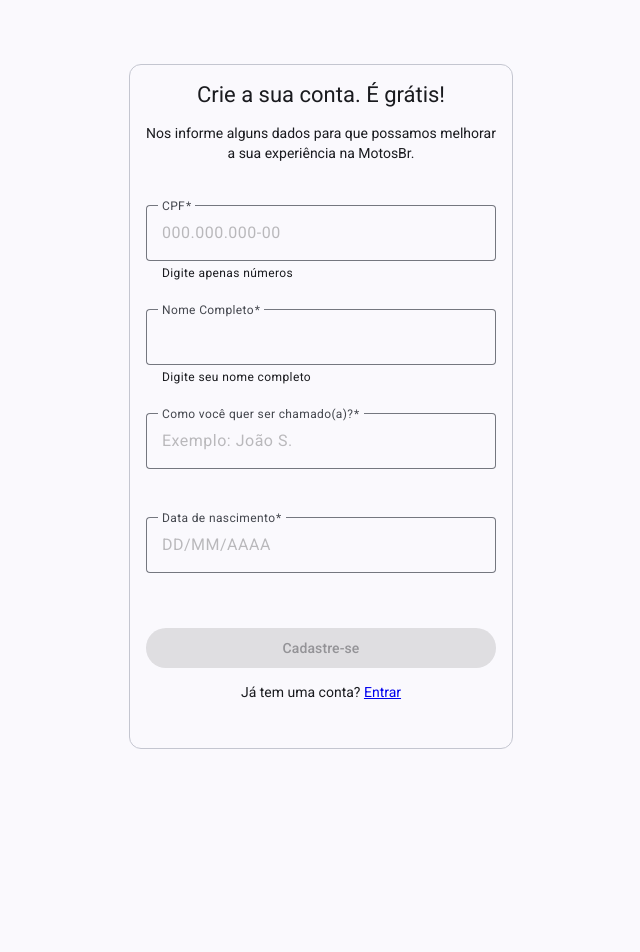
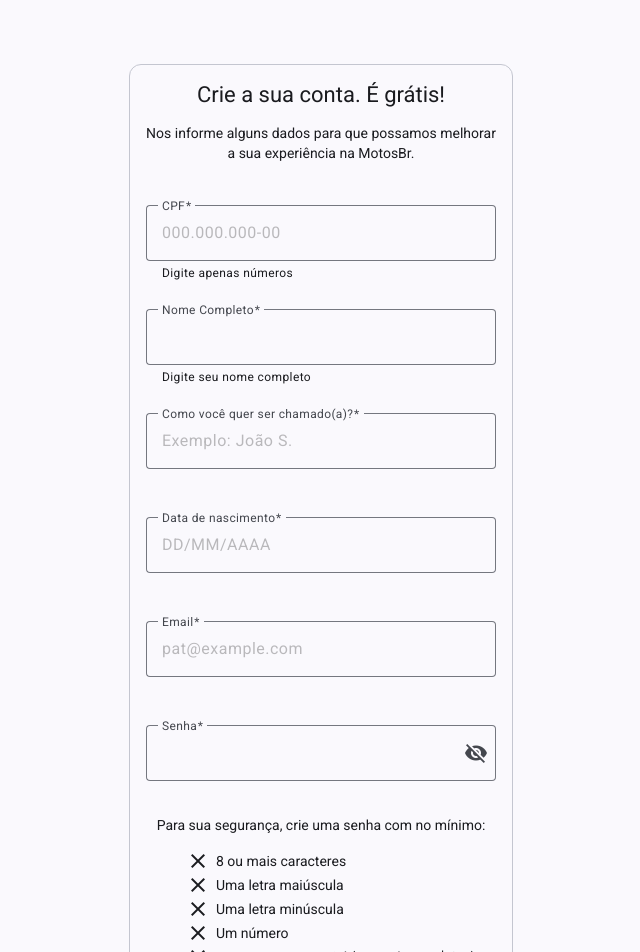
Before and after one commit to JDanielMonteiro/LojaFrontEnd, an Angular app in the folder Loja/: page /cadastro in a window 1280 px wide. Shown: the top 952 px of the page, without its empty margins (319-959 px from the left). Before the commit the page ends 813 px from the top, so only its background shows below. Built offline with nearby package versions, Linux system fonts and the light colour scheme.

Commit message:
- Adicionando ipunt senha e suas regras - Refatorando código

```diff
--- a/Loja/src/app/cadastro/cadastro.css
+++ b/Loja/src/app/cadastro/cadastro.css
@@ -41,6 +41,25 @@ input::placeholder {
   color: rgba(0, 0, 0, 0.26) !important;
 }
 
+.senhaErro ul{
+  list-style-type: none;
+  text-align: left;
+}
+
+li {
+  display: flex;
+  align-items: center;
+  gap: 6px;
+}
+
+span.senha-sem-erro{
+  color: green;
+}
+
+
+mat-icon.senha-sem-erro{
+  color: green;
+}
 
 
 .card-footer {
--- a/Loja/src/app/cadastro/cadastro.html
+++ b/Loja/src/app/cadastro/cadastro.html
@@ -14,9 +14,8 @@
                     placeholder="000.000.000-00"
                     maxlength="14"
                     formControlName="cpf"
-                    (blur)="updateErrorMessageCpf()"
+                    (blur)="updateErrorMessage()"
                     (input)="mascaraCpfHtml()"
-                    (input) = "validarCpf()"
                     required
                 />
                 <mat-error *ngIf="form.get('cpf')?.invalid && form.get('cpf')?.touched">
@@ -30,8 +29,7 @@
                 <mat-label>Nome Completo</mat-label>
                 <input id = "InputNome" matInput
                     formControlName="nomeCompleto"
-                    (blur)="updateErrorMessageNome()"
-                    (input) = "validarNomeCompleto()"
+                    (blur)="updateErrorMessage()"
                     required
                 />
                 <mat-error *ngIf="form.get('nomeCompleto')?.invalid && form.get('nomeCompleto')?.touched">
@@ -60,7 +58,7 @@
                     placeholder="DD/MM/AAAA"
                     maxlength="10"
                     (input)="aplicarMascaraData($event)"
-                    (blur)="isDataValida($event.target.value)"
+                    (blur)="updateErrorMessage()"
                 />
                 <!--$event pega os dados da tag HTML e passa como parametro para a função no TS. -->
 
@@ -68,6 +66,97 @@
                     {{ errorMessageDataNascimento() }}
                 </mat-error>
             </mat-form-field>
+            <mat-form-field class="full-width" appearance= "outline" floatLabel="always">
+                    <mat-label>Email</mat-label>
+                    <input class = "caixa-email"
+                    matInput
+                    placeholder="pat@example.com"
+                    formControlName="email"
+                    (blur)="updateErrorMessage()"
+                    required
+                    />
+                <mat-error *ngIf="form.get('email')?.invalid && form.get('email')?.touched">
+                    {{ errorMessageEmail() }}
+                </mat-error>
+            </mat-form-field>
+            <mat-form-field class="full-width" appearance="outline" floatLabel="always">
+                <mat-label>Senha</mat-label>
+                <input id = "InputSenha" matInput [type]="hide() ? 'password' : 'text'"
+                    required
+                    formControlName="senha"
+                    minlength="8"
+                    maxlength="50"
+                />
+                <button
+                matIconButton
+                matSuffix
+                (click)="clickEvent($event)"
+                [attr.aria-label]="'Hide password'"
+                [attr.aria-pressed]="hide()"
+                type="button"
+                >
+
+                <mat-icon>{{hide() ? 'visibility_off' : 'visibility'}}</mat-icon>
+                </button>
+                <!--$event pega os dados da tag HTML e passa como parametro para a função no TS. -->
+                <mat-error *ngIf="!form.get('senha')?.valid && form.get('senha')?.touched">
+                    {{ errorMessageSenha() }}
+                </mat-error>
+            </mat-form-field>
+            <div class = "senhaErro">
+                <p>Para sua segurança, crie uma senha com no mínimo:</p>
+                <ul>
+                    <!-- <li *ngFor="let i of errorMessageSenha">
+                        {{ i }}
+                    </li> -->
+                    <li>
+                        @if (form.get('senha')?.value?.length >= 8) {
+                            <mat-icon class="senha-sem-erro" fontIcon="check_circle"></mat-icon>
+                            <span class="senha-sem-erro">8 ou mais caracteres</span>
+                        } @else {
+                            <mat-icon class="senha-com-erro" fontIcon="close"></mat-icon>
+                            <span class="senha-com-erro">8 ou mais caracteres</span>
+                        }
+                    </li>
+                    <li>
+                         @if (form.get('senha')?.hasError('semLetraMaiuscula') || !form.get('senha')?.value ) {
+                            <mat-icon class="senha-com-erro" fontIcon="close"></mat-icon>
+                            <span class="senha-com-erro">Uma letra maiúscula</span>
+                        } @else{
+                             <mat-icon class="senha-sem-erro" fontIcon="check_circle"></mat-icon>
+                            <span class="senha-sem-erro">Uma letra maiúscula</span>
+                        }
+                    </li>
+
+                    <li>
+                        @if (form.get('senha')?.hasError('semLetraMinuscula') || !form.get('senha')?.value ) {
+                            <mat-icon class="senha-com-erro" fontIcon="close"></mat-icon>
+                            <span class="senha-com-erro">Uma letra minúscula</span>
+                        } @else{
+                             <mat-icon class="senha-sem-erro" fontIcon="check_circle"></mat-icon>
+                            <span class="senha-sem-erro">Uma letra minúscula</span>
+                        }
+                    </li>
+                    <li>
+                        @if (form.get('senha')?.hasError('semNumero') || !form.get('senha')?.value ) {
+                            <mat-icon class="senha-com-erro" fontIcon="close"></mat-icon>
+                            <span class="senha-com-erro">Um número</span>
+                        } @else{
+                             <mat-icon class="senha-sem-erro" fontIcon="check_circle"></mat-icon>
+                            <span class="senha-sem-erro">Um número</span>
+                        }
+                    </li>
+                    <li>
+                        @if (form.get('senha')?.hasError('semCaracterEspecial') || !form.get('senha')?.value ) {
+                            <mat-icon class="senha-com-erro" fontIcon="close"></mat-icon>
+                            <span class="senha-com-erro">Um caracter especial (exemplo: @ ! $ & #)</span>
+                        } @else{
+                             <mat-icon class="senha-sem-erro" fontIcon="check_circle"></mat-icon>
+                            <span class="senha-sem-erro">Um caracter especial (exemplo: @ ! $ & #)</span>
+                        }
+                    </li>
+                </ul>
+            </div>
             <button class = "acessar" type ="submit" matButton="filled" [disabled] = "form.invalid">Cadastre-se</button>
             </form>
         </div>
--- a/Loja/src/app/cadastro/cadastro.ts
+++ b/Loja/src/app/cadastro/cadastro.ts
@@ -3,7 +3,7 @@ import {MatCardModule} from '@angular/material/card';
 import {MatChipsModule} from '@angular/material/chips';
 import {ChangeDetectionStrategy, Component, signal, inject} from '@angular/core';
 import {takeUntilDestroyed} from '@angular/core/rxjs-interop';
-import {FormBuilder, FormControl, FormGroup, FormsModule, ReactiveFormsModule, Validators} from '@angular/forms';
+import {AbstractControl, FormBuilder, FormControl, FormGroup, FormsModule, ReactiveFormsModule, Validators} from '@angular/forms';
 import {MatFormFieldModule} from '@angular/material/form-field';
 import {MatInputModule} from '@angular/material/input';
 import {merge} from 'rxjs';
@@ -33,14 +33,22 @@ export class Cadastro {
     form: FormGroup;
     private _snackBar = inject(MatSnackBar);
     errorMessageDataNascimento = signal('');
+    errorMessageEmail= signal('');
+    hide = signal(true);
+    errorMessageSenha = signal('Esta senha não atende aos requisitos mínimos.');
 
 
   constructor(private fb: FormBuilder) {
       this.form = this.fb.group({
-        cpf: ['', Validators.required],
-        nomeCompleto: ['', Validators.required],
+        cpf: ['', [Validators.required, Validators.pattern(/^[0-9.-]*$/), this.validaCpf]],
+        nomeCompleto: ['', [Validators.required, this.validaNomeCompleto]],
         nomePublico:  ['', Validators.required],
-        dataNascimento: ['', Validators.required],
+        dataNascimento: ['', [Validators.required, this.validaDataValida]],
+        email: ['', [Validators.required, Validators.email]],
+        senha: ['', [Validators.required,Validators.minLength(8),
+          this.validaSenhaMaiuscula, this.validaSenhaMinuscula,
+          this.validaSenhaPossuiCaracterEspecial, this.validaSenhaPossuiNumero
+        ]]
       });
     }
 
@@ -61,28 +69,27 @@ export class Cadastro {
     })
   }
 
-
-  contemLetra(texto: string): boolean {
+  private contemLetra(texto: string): boolean {
     const regex = /\p{L}/u;
     return regex.test(texto);
   }
 
-  validarCpf() {
-    let x = document.getElementById("Inputcpf") as HTMLInputElement;
-    var cpf = x.value;
-    cpf = cpf.replace(/[^\d]+/g,''); // Remove caracteres não numéricos
-      //console.log(cpf);
-    // Verifica se tem 11 dígitos ou se é uma sequência de repetidos
-    if (cpf.length !== 11 || /^(\d)\1+$/.test(cpf)) {
-      this.form.get("cpf")?.setErrors({erroTamanho : true})  // quando é um objeto : sifnifica recebe
-      //console.log(this.form.invalid);
-      this.updateErrorMessageCpf();
-      this.form.markAsPristine();
-      return;
-    } else{
-        this.form.get("cpf")?.setErrors(null);
+  private validaCpf(control: AbstractControl) {
+    let cpf = control.value;
+
+    if (!cpf) return null;
+
+    const errors: any = {};
+
+    cpf = cpf.replace(/[^\d]+/g,'');
+
+
+    if(cpf.length !== 11 || /^(\d)\1+$/.test(cpf)){
+        errors['erroTamanho'] = true;
+    }else{
+       delete errors['erroTamanho'];
     }
-       // Cálculo dos dígitos verificadores
+
     let calculoCpfValido = true;
     for (let t = 9; t < 11; t++) {
         let soma = 0;
@@ -94,66 +101,64 @@ export class Cadastro {
         if (digito !== parseInt(cpf[t])) calculoCpfValido = false;
     }
     if(calculoCpfValido == false){
-      this.form.get("cpf")?.setErrors({erroDigitosAleatorios : true})  // quando é um objeto : sifnifica recebe
-      this.updateErrorMessageCpf();
-    } else{
-        this.form.get("cpf")?.setErrors(null);
+      errors['erroDigitosAleatorios'] = true;
+    }else{
+       delete errors['erroDigitosAleatorios'];
+    }
+    return Object.keys(errors).length ? errors : null;
   }
 
-  }
+  private validaNomeCompleto(control:AbstractControl) {    //Valida se um nome completo é válido. //  Regras: Apenas letras/espaços/hífens, min. 3 caracteres, pelo menos duas palavras.
+    var nome =control.value;
 
-   updateErrorMessageCpf() {
-    if (this.form.get('cpf')?.hasError('required')) {
-      this.errorMessageCpf.set('Campo obrigatório. Informe um CPF válido.');
-    } else if(this.form.get('cpf')?.hasError('erroTamanho')){
-       this.errorMessageCpf.set('cpf incompleto ou numeros repetidos.');
-    } else if(this.form.get('cpf')?.hasError('erroDigitosAleatorios')){
-       this.errorMessageCpf.set('Numeros Aleatorios Digitados.');
-    }
-    else {
-      this.errorMessageCpf.set('');
-    }
-  }
+    if (!nome) return null;
 
-  openSnackBar(mensage : string) {
-    this._snackBar.open(mensage, 'Fechar', {
-      horizontalPosition: "right",  // , é pq é um objeto
-      verticalPosition: "top",
-      duration: 10 * 1000,
-
-    });
-  }
-
-
-  validarNomeCompleto() {    //Valida se um nome completo é válido. //  Regras: Apenas letras/espaços/hífens, min. 3 caracteres, pelo menos duas palavras.
-    let x = document.getElementById("InputNome") as HTMLInputElement;
-    var nome = x.value;
-    if (!nome) return;
+    const errors: any = {};
 
     const nomeLimpo = nome.trim();      // trim(); serve para quebrar uma string. Ex: nesse caso tá quebrando com espaço, e transformando em uma lista de strings.
-
     const regex = /^[a-zA-ZÀ-ÿ\s'-]{3,80}$/;   // Regex: Permite letras, espaços, apóstrofos e hífens.
 
     if(regex.test(nomeLimpo) && nomeLimpo.split(/\s+/).length >= 2){    // Verifica se o regex passa e se há pelo menos um espaço (duas palavras)
-      this.form.get("nomeCompleto")?.setErrors(null);
-      //console.log("passou");
+      delete errors['nomeInvalido'];
     } else {
-        this.form.get("nomeCompleto")?.setErrors({nomeInvalido : true})  // quando é um objeto : sifnifica recebe
-        this. updateErrorMessageNome();
-        this.form.markAsPristine();
-        //console.log("entrou no erro");
-        return;
-    }
+        errors['nomeInvalido'] = true;
     }
 
-  updateErrorMessageNome() {
-    if (this.form.get('nomeCompleto')?.hasError('required')) {
-      this.errorMessageNome.set('Campo obrigatório. Informe um Nome válido.');
-    } else if(this.form.get('nomeCompleto')?.hasError('nomeInvalido')){
-       this.errorMessageNome.set('Nome incompleto.');
+    return Object.keys(errors).length ? errors : null;
+  }
+
+ private validaDataValida(control:AbstractControl) {
+    var dataStr = control.value;
+    // const errors = control.errors || {};
+
+    if (!dataStr) return null;
+
+    const errors: any = {};
+
+    const regex = /^\d{2}\/\d{2}\/\d{4}$/;
+    if (!regex.test(dataStr)){
+      errors['DataIncompleta'] = true;
     } else {
-      this.errorMessageNome.set('');
+      delete errors['DataIncompleta'];
     }
+
+    const [dia, mes, ano] = dataStr.split('/').map(Number);
+    const dataObjeto = new Date(ano, mes - 1, dia);
+    const dataHoje = new Date();
+    // Verifica se o objeto Date corrigiu o valor (ex: 31/02 vira 03/03)
+
+    if(
+      dataObjeto.getFullYear() === ano &&
+      dataObjeto.getMonth() === mes - 1 &&
+      dataObjeto.getDate() === dia &&
+      dataObjeto < dataHoje
+    ){
+      delete errors['dataInvalida'];
+    } else{
+      errors['dataInvalida'] = true;
+    }
+
+    return Object.keys(errors).length ? errors : null;
   }
 
   aplicarMascaraData(event: any) {
@@ -169,49 +174,118 @@ export class Cadastro {
     event.target.value = valor;
   }
 
-  isDataValida(dataStr: string) {       // dataStr é quem recebe o dado que vem do $event do HTML
-    // Valida o formato básico primeiro
-    const regex = /^\d{2}\/\d{2}\/\d{4}$/;
-    if (!regex.test(dataStr)){
-      this.form.get("dataNascimento")?.setErrors({DataIncompleta : true});
-      this.updateErrorMessageDataNascimento();
-      this.form.markAsPristine();
+  updateErrorMessage() {
+    if (this.form.get('cpf')?.hasError('required')) {
+      this.errorMessageCpf.set('Campo obrigatório. Informe um CPF válido.');
+    } else if(this.form.get('cpf')?.hasError('erroTamanho')){
+       this.errorMessageCpf.set('cpf incompleto ou numeros repetidos.');
+    } else if(this.form.get('cpf')?.hasError('erroDigitosAleatorios')){
+       this.errorMessageCpf.set('Numeros Aleatorios Digitados.');
+    }
+    else if(!this.form.get('cpf')?.invalid) {
+      this.errorMessageCpf.set('');
     }
 
-    const [dia, mes, ano] = dataStr.split('/').map(Number);
-    const dataObjeto = new Date(ano, mes - 1, dia);
-    const dataHoje = new Date();
-    // Verifica se o objeto Date corrigiu o valor (ex: 31/02 vira 03/03)
-
-    if(
-      dataObjeto.getFullYear() === ano &&
-      dataObjeto.getMonth() === mes - 1 &&
-      dataObjeto.getDate() === dia &&
-      dataObjeto < dataHoje
-    ){
-
-      this.form.get("dataNascimento")?.setErrors(null);
-      console.log("data valida");
-    } else{
-      this.form.get("dataNascimento")?.setErrors({dataInvalida : true});
-      this.updateErrorMessageDataNascimento();
-      this.form.markAsPristine();   // markAsPristine ELE CHAMA O FORMULARIO E MARCA TUDO QUE ESTIVER ERRADO
-
-    }
+    //nome completo
+    if (this.form.get('nomeCompleto')?.hasError('required')) {
+      this.errorMessageNome.set('Campo obrigatório. Informe um Nome válido.');
+    } else if(this.form.get('nomeCompleto')?.hasError('nomeInvalido')){
+       this.errorMessageNome.set('Nome incompleto.');
+    } else if(!this.form.get('nomeCompleto')?.invalid) {
+      this.errorMessageNome.set('');
     }
 
-  updateErrorMessageDataNascimento(){
+    //data nascimento
     if (this.form.get('dataNascimento')?.hasError('required')) {
       this.errorMessageDataNascimento.set('Campo obrigatório. Informe uma Data válida.');
     } else if(this.form.get('dataNascimento')?.hasError('DataIncompleta')){
        this.errorMessageDataNascimento.set('Data incompleta. Informe uma Data válida.');
     } else if(this.form.get('dataNascimento')?.hasError('dataInvalida')){
        this.errorMessageDataNascimento.set('Data invalida Informe uma Data válida.');
-    }else {
+    }else if(!this.form.get('dataNascimento')?.invalid){
       this.errorMessageDataNascimento.set('');
+    }
+
+    //email
+     if (this.form.get("email")?.hasError('required')) {
+      this.errorMessageEmail.set('Campo obrigatório. Informe um e-mail válido.');
+    } else if (this.form.get("email")?.hasError('email')) {
+      this.errorMessageEmail.set('Não é um email valido');
+    } else if(!this.form.get('email')?.invalid){
+      this.errorMessageEmail.set('');
     }
   }
 
+
+  private validaSenhaMaiuscula(control: AbstractControl) {
+    const value = control.value;
+    if (!value) return null;
+
+    const errors: any = {};
+
+    if (!/[A-Z]/.test(value)) {
+      errors['semLetraMaiuscula'] = true;
+    } else {
+      delete errors['semLetraMaiuscula'];
+    }
+
+    return Object.keys(errors).length ? errors : null;
+  }
+
+  private validaSenhaMinuscula(control: AbstractControl) {
+    const value = control.value;
+    if (!value) return null;
+
+    const errors: any = {};
+    if (!/[a-z]/.test(value)) {
+      errors['semLetraMinuscula'] = true;
+    } else {
+      delete errors['semLetraMinuscula'];
+    }
+
+    return Object.keys(errors).length ? errors : null;
+  }
+
+  private validaSenhaPossuiNumero(control: AbstractControl) {
+    const value = control.value;
+    if (!value) return null;
+
+    const errors: any = {};
+    if (!/\d/.test(value)) {
+      errors['semNumero'] = true;
+    } else {
+      delete errors['semNumero'];
+    }
+
+    return Object.keys(errors).length ? errors : null;
+  }
+
+  private validaSenhaPossuiCaracterEspecial(control: AbstractControl) {
+    const value = control.value;
+    if (!value) return null;
+
+    const errors: any = {};
+    if (!/[!@#$%^&*(),.?":{}|<>]/.test(value)) {
+      errors['semCaracterEspecial'] = true;
+    } else {
+      delete errors['semCaracterEspecial'];
+    }
+
+    return Object.keys(errors).length ? errors : null;
+  }
+  clickEvent(event: MouseEvent) {
+    this.hide.set(!this.hide());
+    event.stopPropagation();
+  }
+
+  openSnackBar(mensage : string) {
+    this._snackBar.open(mensage, 'Fechar', {
+      horizontalPosition: "right",  // , é pq é um objeto
+      verticalPosition: "top",
+      duration: 10 * 1000,
+
+    });
+  }
 
   onSubmit(){
     var formularioPossuiErro = this.form.invalid;   // invalid se o formulario tem algum erro e retorna true ou false // se tiver nenhum erro ele retorna false, se tiver algum erro ele retorna true
```
Lines whose indentation alone changed are shown as unchanged.
